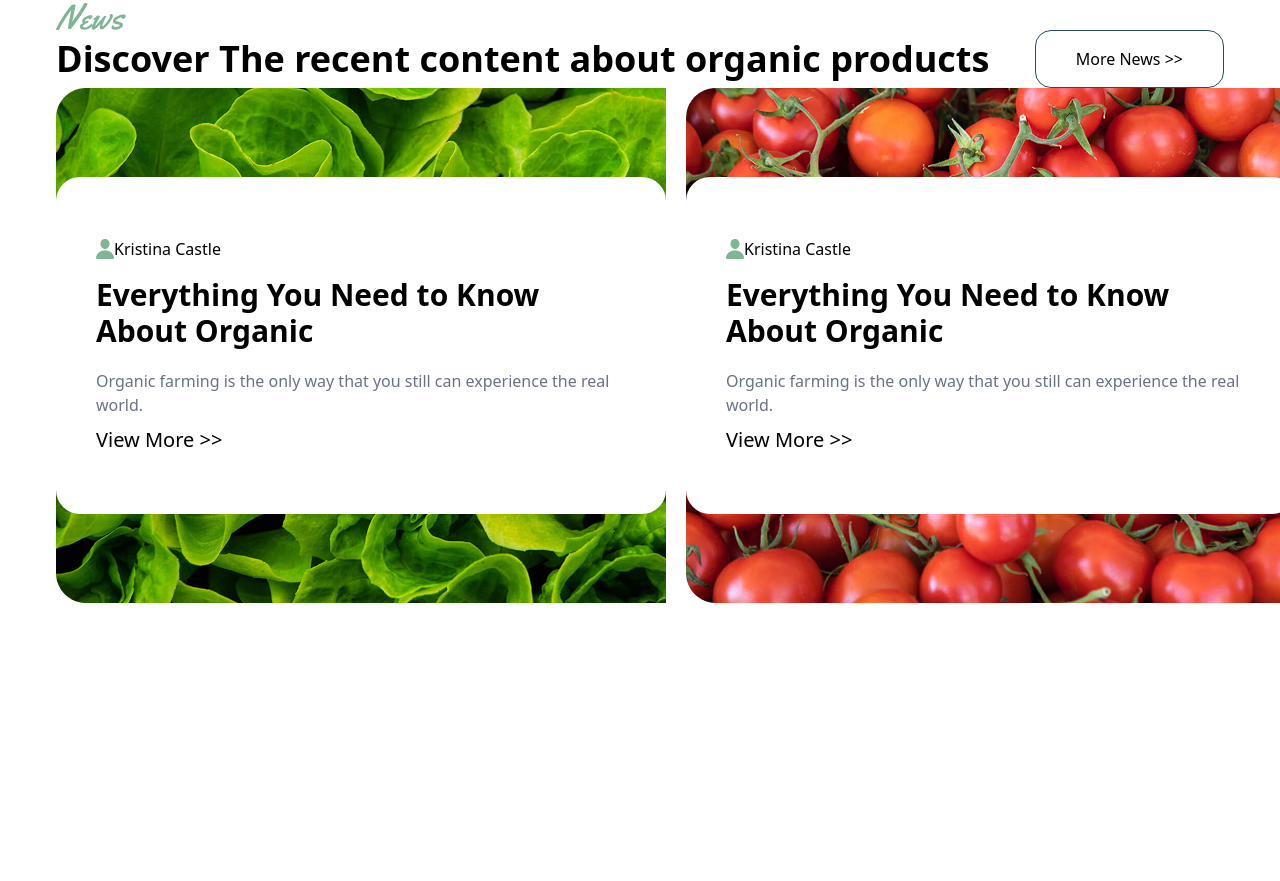
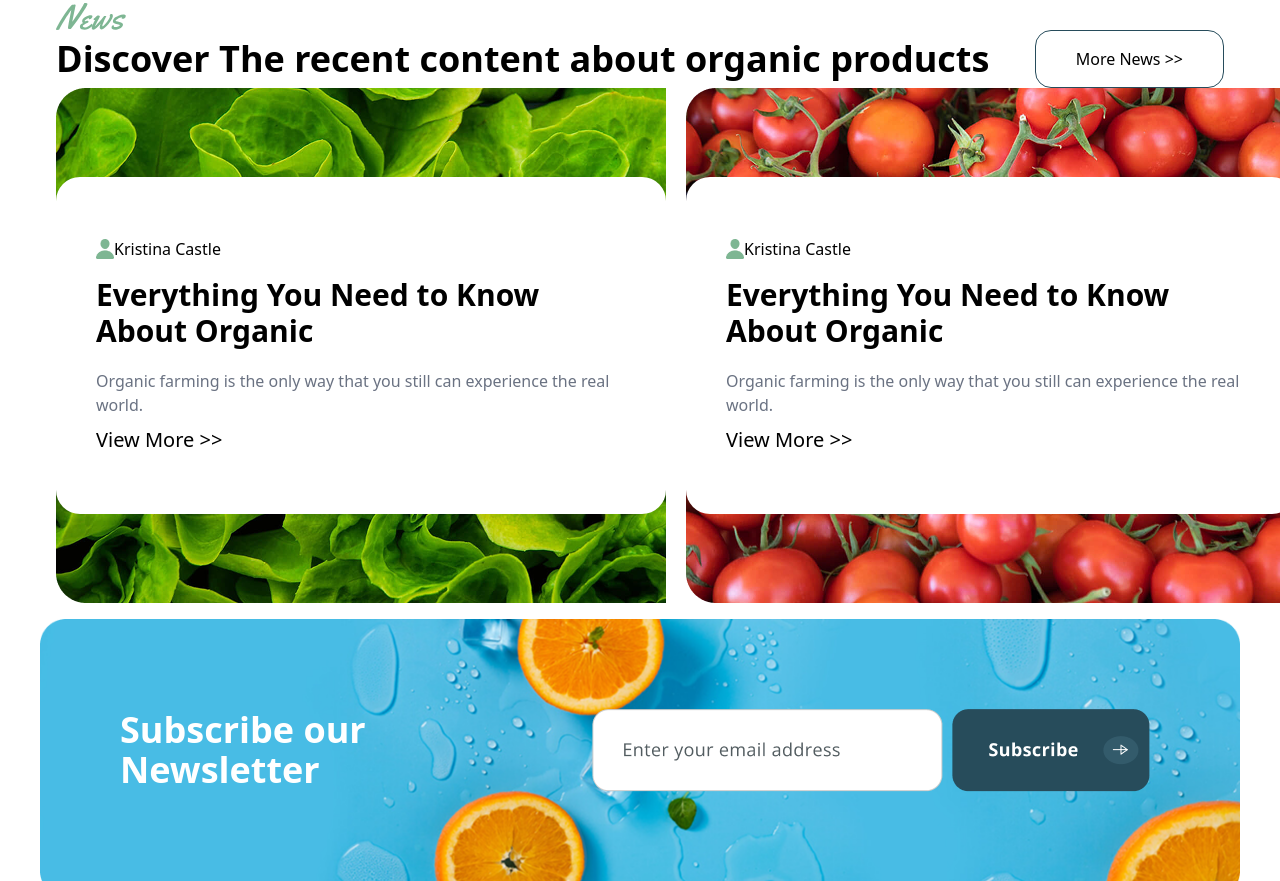
Before and after one commit to Kallofdytu/home-work-fo-pull-request, a website: page index.html in a window 1280 px wide. Shown: the part 3504-4385 px from the top of the page. Before the commit the page ends 4123 px from the top, so only its background shows below. Drawn offline with nearby package versions, Linux system fonts and the light colour scheme; files that its build step writes are made by us from their sources.

Commit message:
register crearted

```diff
--- a/index.html
+++ b/index.html
@@ -252,5 +252,16 @@
 </div>
 </div>
 </section>
+<section style="background-image: url(./src/img/ma.png); background-repeat: no-repeat; background-size: cover; max-width: 1200px; margin: auto;">
+    <div class="lg:flex-row  flex flex-col gap-[10px] items-center justify-between p-20">
+        <div>
+            <h1 class="text-4xl font-bold text-white ">Subscribe our</h1>
+            <h1 class="text-4xl font-bold text-white ">Newsletter</h1>
+        </div>
+        <div>
+            <img src="./src/img/Frame (15).png" alt="">
+        </div>
+    </div>
+</section>
 </body>
 </html>
```
Also changed, not shown: src/img/Frame (15).png (added), src/img/ma.png (added).
